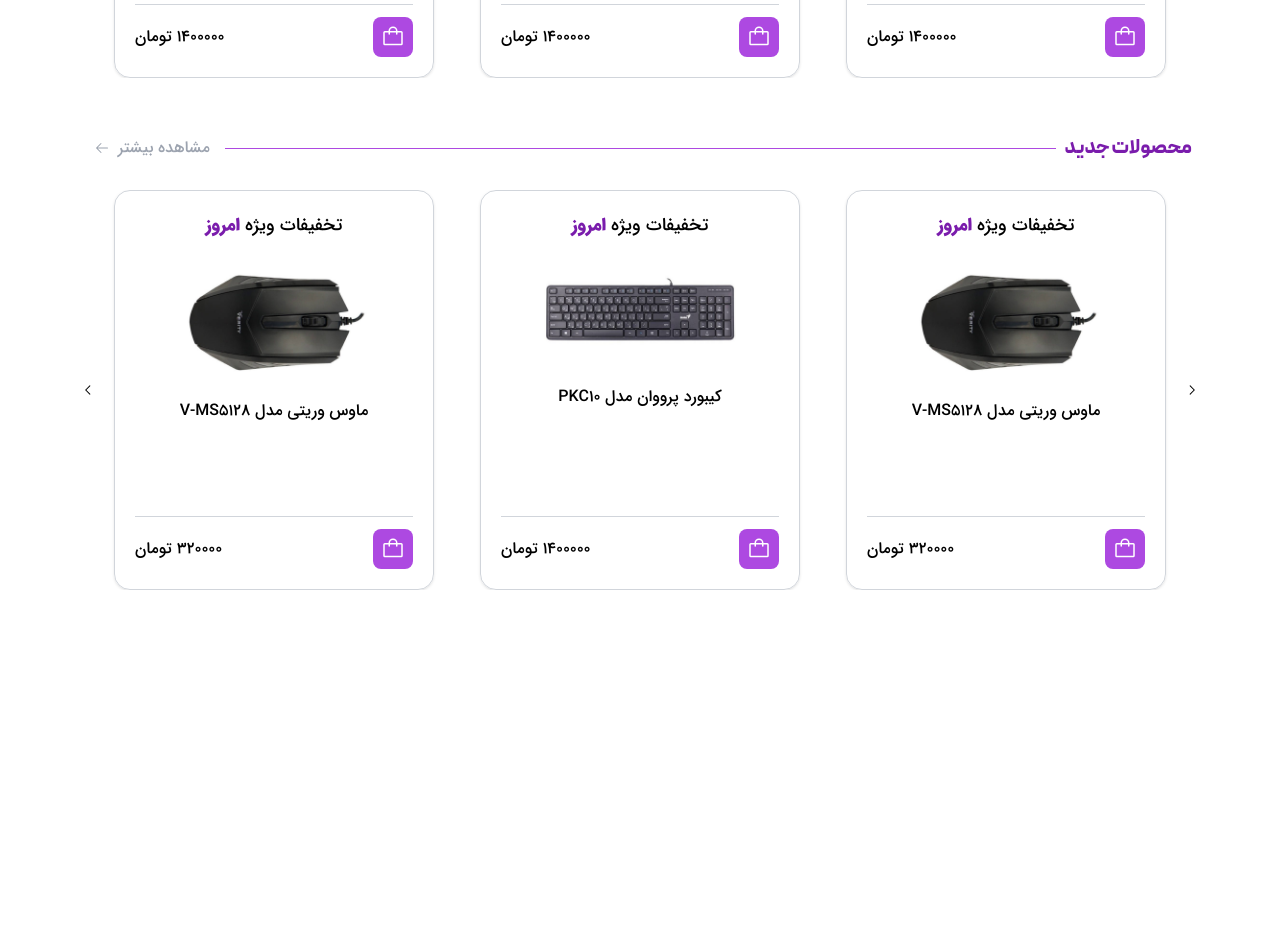
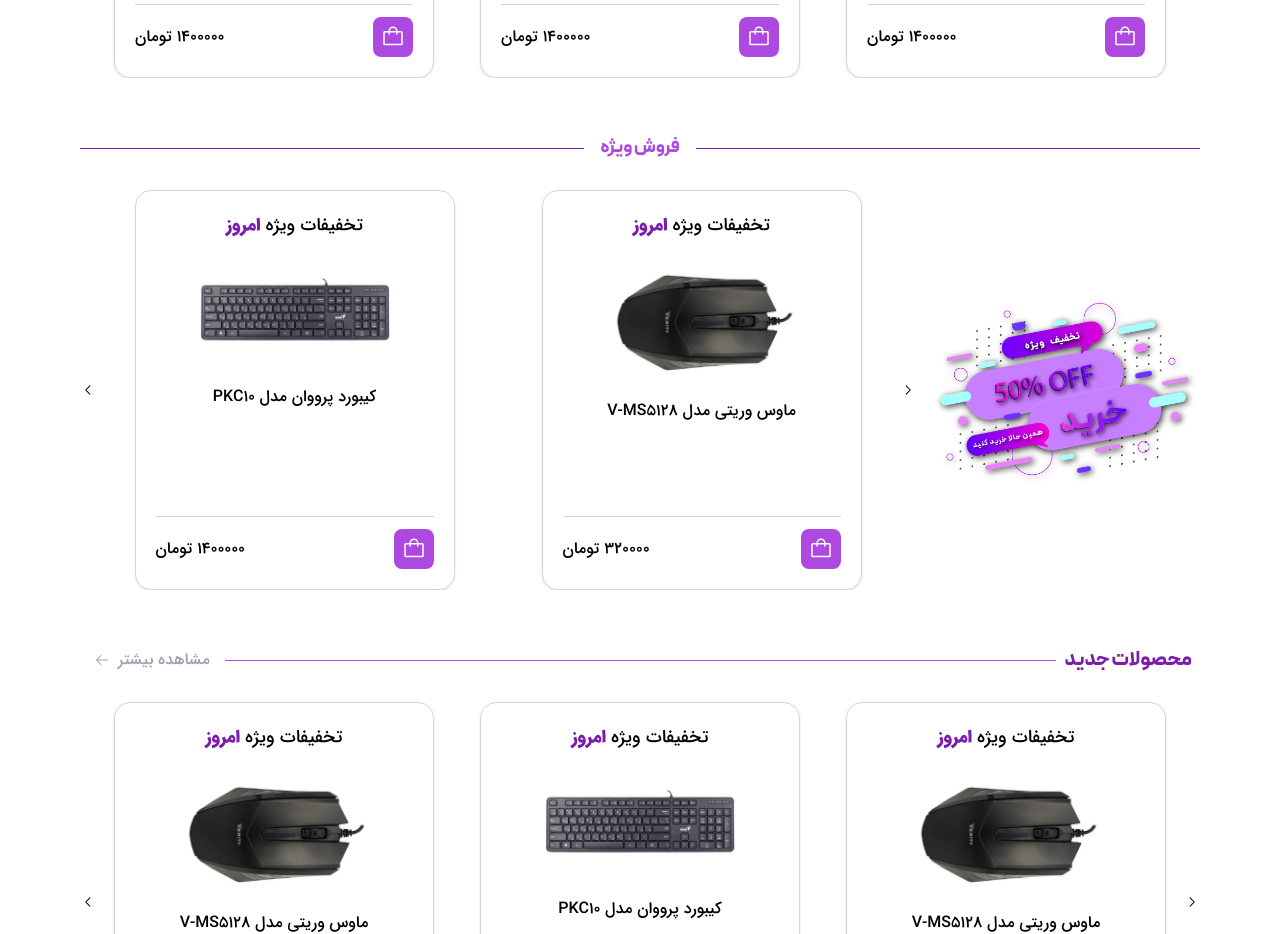
Before and after one commit to amir2002-js/nestnet-shop, a React (Vite) app: page / in a window 1280 px wide. Shown: the part 1300-2234 px from the top of the page. Built offline with nearby package versions, Linux system fonts and the light colour scheme.

Commit message:
update newProducts part

```diff
--- /dev/null
+++ b/src/Components/Affinity/Event2/Event2.jsx
@@ -0,0 +1,27 @@
+import Carousel from "../Swiper/Carousel.jsx";
+import Cart from "../Cart/Cart.jsx";
+
+function Event2({filteredData , totalWidth}) {
+    return (
+
+        <div className={`max-w-maxWidth grid lg:grid-cols-4 grid-cols-1 justify-between items-center gap-4 mt-7`}>
+            <div className={`flex items-center justify-center`}>
+                <img src="../../src/img/pic1.png" alt="img" className={` max-xmd:px-12 w-96 col-span-1`}/>
+            </div>
+
+            <div className={`items-center justify-between gap-4 hidden 2xl:flex col-span-3`}>
+                {filteredData.map(item => (
+                    <Cart key={item.id} name={item.name} price={item.price} url={item.url}/>
+                ))}
+            </div>
+
+            <div className={`2xl:hidden w-full flex col-span-3`}>
+                <Carousel id={5} swiperData={filteredData} numOfShow={totalWidth>770?2:1} />
+            </div>
+
+
+        </div>
+    );
+}
+
+export default Event2;
--- a/src/Components/Affinity/Header/Menu.jsx
+++ b/src/Components/Affinity/Header/Menu.jsx
@@ -8,7 +8,7 @@ import {
 import Groups from "./Groups.jsx";
 import {useState} from "react";
 
-function Menu(){
+function Menu({totalWidth}){
 
     const [disPlay , setDisPlay] = useState(false);
 
@@ -35,7 +35,7 @@ function Menu(){
 
                    </button>
                    {/* groups */}
-                   <Groups disPlay={disPlay}/>
+                   <Groups totalWidth={totalWidth} disPlay={disPlay}/>
                </li>
 
                {/*صفحه اصلی*/}
--- a/src/Components/Data/data.js
+++ b/src/Components/Data/data.js
@@ -1,70 +1,70 @@
 
 export const data = [
     {
-        isNew: false, rate: 4, price: 320000, url: "../../src/img/mouse.jpg",typeNumber: 1, type: "کالای دیجیتال ", description: "", id: 2, name: "ماوس وریتی مدل V-MS5128",
+        off: true, isNew: false, rate: 4, price: 320000, url: "../../src/img/mouse.jpg",typeNumber: 1, type: "کالای دیجیتال ", description: "", id: 2, name: "ماوس وریتی مدل V-MS5128",
     },
     {
-        isNew: false, rate: 4, price: 320000, url: "../../src/img/mouse.jpg",typeNumber: 1, type: "کالای دیجیتال ", description: "", id: 7, name: "ماوس وریتی مدل V-MS5128",
+        off: true, isNew: false, rate: 4, price: 320000, url: "../../src/img/mouse.jpg",typeNumber: 1, type: "کالای دیجیتال ", description: "", id: 7, name: "ماوس وریتی مدل V-MS5128",
     },
     {
-        isNew: false, rate: 4, price: 1400000, url: "../../src/img/keyBoard.jpg",typeNumber: 1, type: "کالای دیجیتال", description: "", id: 10, name: "کیبورد پرووان مدل PKC10",
+        off: true, isNew: false, rate: 4, price: 1400000, url: "../../src/img/keyBoard.jpg",typeNumber: 1, type: "کالای دیجیتال", description: "", id: 10, name: "کیبورد پرووان مدل PKC10",
     },
     {
-        isNew: false, rate: 4, price: 1400000, url: "../../src/img/keyBoard.jpg",typeNumber: 1, type: "کالای دیجیتال", description: "", id: 5, name: "کیبورد پرووان مدل PKC10",
+        off: true, isNew: false, rate: 4, price: 1400000, url: "../../src/img/keyBoard.jpg",typeNumber: 1, type: "کالای دیجیتال", description: "", id: 5, name: "کیبورد پرووان مدل PKC10",
     },
     {
-        isNew: true,rate: 4, price: 320000, url: "../../src/img/mouse.jpg",typeNumber: 1, type: "کالای دیجیتال ", description: "", id: 12, name: "ماوس وریتی مدل V-MS5128",
+        off: true, isNew: true,rate: 4, price: 320000, url: "../../src/img/mouse.jpg",typeNumber: 1, type: "کالای دیجیتال ", description: "", id: 12, name: "ماوس وریتی مدل V-MS5128",
     },
     {
-        isNew: true,rate: 4, price: 1400000, url: "../../src/img/keyBoard.jpg",typeNumber: 1, type: "کالای دیجیتال", description: "", id: 15, name: "کیبورد پرووان مدل PKC10",
+        off: false,isNew: true,rate: 4, price: 1400000, url: "../../src/img/keyBoard.jpg",typeNumber: 1, type: "کالای دیجیتال", description: "", id: 15, name: "کیبورد پرووان مدل PKC10",
     },
     {
-        isNew: true,rate: 4, price: 320000, url: "../../src/img/mouse.jpg",typeNumber: 1, type: "کالای دیجیتال ", description: "", id: 17, name: "ماوس وریتی مدل V-MS5128",
+        off: false,isNew: true,rate: 4, price: 320000, url: "../../src/img/mouse.jpg",typeNumber: 1, type: "کالای دیجیتال ", description: "", id: 17, name: "ماوس وریتی مدل V-MS5128",
     },
     {
-        isNew: true,rate: 4, price: 1400000, url: "../../src/img/keyBoard.jpg",typeNumber: 1, type: "کالای دیجیتال", description: "", id: 20, name: "کیبورد پرووان مدل PKC10",
+        off: false,isNew: true,rate: 4, price: 1400000, url: "../../src/img/keyBoard.jpg",typeNumber: 1, type: "کالای دیجیتال", description: "", id: 20, name: "کیبورد پرووان مدل PKC10",
     },
     {
-        isNew: true,rate:2, price: 1400000, url: "../../src/img/iMac.jpg",typeNumber: 2, type: "کامپیوتر و لوازم جانبی ", description: "", id: 19, name: "آی مک استوک A1311 I5 ویرایش شده با مشخصات فوق سرعتی",
+        off: false,isNew: true,rate:2, price: 1400000, url: "../../src/img/iMac.jpg",typeNumber: 2, type: "کامپیوتر و لوازم جانبی ", description: "", id: 19, name: "آی مک استوک A1311 I5 ویرایش شده با مشخصات فوق سرعتی",
     },
     {
-        isNew: true,rate:2, price: 1400000, url: "../../src/img/iMac.jpg",typeNumber: 2, type: "کامپیوتر و لوازم جانبی ", description: "", id: 4, name: "آی مک استوک A1311 I5 ویرایش شده با مشخصات فوق سرعتی",
+        off: false,isNew: true,rate:2, price: 1400000, url: "../../src/img/iMac.jpg",typeNumber: 2, type: "کامپیوتر و لوازم جانبی ", description: "", id: 4, name: "آی مک استوک A1311 I5 ویرایش شده با مشخصات فوق سرعتی",
     },
     {
-        isNew: false, rate:2, price: 1400000, url: "../../src/img/iMac.jpg",typeNumber: 2, type: "کامپیوتر و لوازم جانبی ", description: "", id: 9, name: "آی مک استوک A1311 I5 ویرایش شده با مشخصات فوق سرعتی",
+        off: true, isNew: false, rate:2, price: 1400000, url: "../../src/img/iMac.jpg",typeNumber: 2, type: "کامپیوتر و لوازم جانبی ", description: "", id: 9, name: "آی مک استوک A1311 I5 ویرایش شده با مشخصات فوق سرعتی",
     },
     {
-        isNew: false, rate:2, price: 1400000, url: "../../src/img/iMac.jpg",typeNumber: 2, type: "کامپیوتر و لوازم جانبی ", description: "", id: 14, name: "آی مک استوک A1311 I5 ویرایش شده با مشخصات فوق سرعتی",
+        off: true, isNew: false, rate:2, price: 1400000, url: "../../src/img/iMac.jpg",typeNumber: 2, type: "کامپیوتر و لوازم جانبی ", description: "", id: 14, name: "آی مک استوک A1311 I5 ویرایش شده با مشخصات فوق سرعتی",
     },
     {
-        isNew: false, rate:2, price: 1400000, url: "../../src/img/ssd.jpg",typeNumber: 3, type: "انواع کارت حافظه", description: "", id: 16, name: "کارت حافظه MicroSDHC بکسو UHS-I U1 سرعت 65MBps ظرفیت 16 گیگابایت",
+        off: true, isNew: false, rate:2, price: 1400000, url: "../../src/img/ssd.jpg",typeNumber: 3, type: "انواع کارت حافظه", description: "", id: 16, name: "کارت حافظه MicroSDHC بکسو UHS-I U1 سرعت 65MBps ظرفیت 16 گیگابایت",
     },
     {
-        isNew: false, rate:2, price: 1400000, url: "../../src/img/ram.jpg",typeNumber: 3, type: "انواع کارت حافظه", description: "", id: 6, name: "رم دسکتاپ DDR4 تک کاناله 2666 مگاهرتز کروشیال ظرفیت 8 گیگابایت",
+        off: true, isNew: false, rate:2, price: 1400000, url: "../../src/img/ram.jpg",typeNumber: 3, type: "انواع کارت حافظه", description: "", id: 6, name: "رم دسکتاپ DDR4 تک کاناله 2666 مگاهرتز کروشیال ظرفیت 8 گیگابایت",
     },
     {
-        isNew: false, rate:2, price: 1400000, url: "../../src/img/ram.jpg",typeNumber: 3, type: "انواع کارت حافظه", description: "", id: 1, name: "رم دسکتاپ DDR4 تک کاناله 2666 مگاهرتز کروشیال ظرفیت 8 گیگابایت",
+        off: true, isNew: false, rate:2, price: 1400000, url: "../../src/img/ram.jpg",typeNumber: 3, type: "انواع کارت حافظه", description: "", id: 1, name: "رم دسکتاپ DDR4 تک کاناله 2666 مگاهرتز کروشیال ظرفیت 8 گیگابایت",
     },
     {
-        isNew: false, rate:2, price: 1400000, url: "../../src/img/ram.jpg",typeNumber: 3, type: "انواع کارت حافظه", description: "", id: 11, name: "رم دسکتاپ DDR4 تک کاناله 2666 مگاهرتز کروشیال ظرفیت 8 گیگابایت",
+        off: true, isNew: false, rate:2, price: 1400000, url: "../../src/img/ram.jpg",typeNumber: 3, type: "انواع کارت حافظه", description: "", id: 11, name: "رم دسکتاپ DDR4 تک کاناله 2666 مگاهرتز کروشیال ظرفیت 8 گیگابایت",
     },
     {
-        isNew: true, rate:5 , price: 1400000, url: "../../src/img/headset.jpg",typeNumber:4, type: "هدفون، هدست ", description: "", id: 3, name: "هدست بلوتوث تسکو مدل TH5398",
+        off: true, isNew: true, rate:5 , price: 1400000, url: "../../src/img/headset.jpg",typeNumber:4, type: "هدفون، هدست ", description: "", id: 3, name: "هدست بلوتوث تسکو مدل TH5398",
     },
     {
-        isNew: true, rate:5 , price: 1400000, url: "../../src/img/headset.jpg",typeNumber:4, type: "هدفون، هدست ", description: "", id: 8, name: "هدست بلوتوث تسکو مدل TH5398",
+        off: true, isNew: true, rate:5 , price: 1400000, url: "../../src/img/headset.jpg",typeNumber:4, type: "هدفون، هدست ", description: "", id: 8, name: "هدست بلوتوث تسکو مدل TH5398",
     },
     {
-        isNew: true, rate:5 , price: 1400000, url: "../../src/img/headset.jpg",typeNumber:4, type: "هدفون، هدست ", description: "", id: 13, name: "هدست بلوتوث تسکو مدل TH5398",
+        off: true, isNew: true, rate:5 , price: 1400000, url: "../../src/img/headset.jpg",typeNumber:4, type: "هدفون، هدست ", description: "", id: 13, name: "هدست بلوتوث تسکو مدل TH5398",
     },
     {
-        isNew: true, rate:5 , price: 1400000, url: "../../src/img/headset.jpg",typeNumber:4, type: "هدفون، هدست ", description: "", id: 18, name: "هدست بلوتوث تسکو مدل TH5398",
+        off: true, isNew: true, rate:5 , price: 1400000, url: "../../src/img/headset.jpg",typeNumber:4, type: "هدفون، هدست ", description: "", id: 18, name: "هدست بلوتوث تسکو مدل TH5398",
     },
     {
-        isNew: true, rate:5 , price: 1450000, url: "../../src/img/modem.jpg",typeNumber:5, type: "تجهیزات شبکه", description: "", id: 21, name: "مودم روتر ADSL2 Plus بی‌سیم N300 تی پی-لینک مدل TD-W8961N",
+        off: true, isNew: true, rate:5 , price: 1450000, url: "../../src/img/modem.jpg",typeNumber:5, type: "تجهیزات شبکه", description: "", id: 21, name: "مودم روتر ADSL2 Plus بی‌سیم N300 تی پی-لینک مدل TD-W8961N",
     },
     {
-        isNew: true, rate:5 , price: 2450000, url: "../../src/img/modem2.jpg",typeNumber:5, type: "تجهیزات شبکه", description: "", id: 22, name: "مودم روتر بی سیم ADSL2 Plus و VDSL2 دی لینک مدل DSL-224",
+        off: true, isNew: true, rate:5 , price: 2450000, url: "../../src/img/modem2.jpg",typeNumber:5, type: "تجهیزات شبکه", description: "", id: 22, name: "مودم روتر بی سیم ADSL2 Plus و VDSL2 دی لینک مدل DSL-224",
     },
 ]
 
--- a/src/Components/Pages/Home/Home.jsx
+++ b/src/Components/Pages/Home/Home.jsx
@@ -6,15 +6,29 @@ import Banner from "./Banner/Banner.jsx";
 import Access from "./Access/Access.jsx";
 import TopProducts from "./TopProducts/TopProducts.jsx";
 import NewProducts from "./NewProducts/NewProducts.jsx";
+import {useEffect, useState} from "react";
+import OffSale from "./OffSale/OffSale.jsx";
 
 const Home = () => {
+    const [totalWidth , setTotalWidth] = useState(window.innerWidth);
+
+    useEffect(() => {
+        const handleResize = () => {
+            setTotalWidth(window.innerWidth);
+        }
+
+        return () =>{
+            window.addEventListener("resize" , handleResize)
+        }
+    } , [])
+
     return (
         <div className={`mb-96`}>
             {/*head*/}
             <div className={`mt-5 flex items-start justify-between gap-3 w-full`}>
                 <div className={`flex flex-col w-full`}>
                 <Header />
-                <Menu />
+                <Menu totalWidth={totalWidth} />
                 </div>
                 <span className={`max-lg:hidden`}>
                     <ShoppingCartButton />
@@ -34,12 +48,16 @@ const Home = () => {
 
             {/*top products*/}
             <div className={`mt-14`}>
-                <TopProducts />
+                <TopProducts totalWidth={totalWidth} />
+            </div>
+
+            <div className={`mt-14`}>
+                <OffSale totalWidth={totalWidth} />
             </div>
 
             {/*new products*/}
             <div className={`mt-14`}>
-                <NewProducts />
+                <NewProducts totalWidth={totalWidth} />
             </div>
         </div>
     );
--- a/src/Components/Pages/Home/NewProducts/NewProducts.jsx
+++ b/src/Components/Pages/Home/NewProducts/NewProducts.jsx
@@ -1,13 +1,13 @@
 import Event from "../../../Affinity/Event/Event.jsx";
 import {data} from "../../../Data/data.js";
 
-function NewProducts(props) {
+function NewProducts({totalWidth}) {
     const newData = data.filter(item => {
         return item.isNew;
     })
     return (
         <div>
-            <Event idSwiper={2} title={"محصولات جدید"} filteredData={newData} />
+            <Event idSwiper={2} title={"محصولات جدید"} filteredData={newData} totalWidth={totalWidth} />
         </div>
     );
 }
--- /dev/null
+++ b/src/Components/Pages/Home/OffSale/OffSale.jsx
@@ -0,0 +1,19 @@
+import Event2 from "../../../Affinity/Event2/Event2.jsx";
+import {data} from "../../../Data/data.js";
+import {useState} from "react";
+
+function OffSale({totalWidth}) {
+    const [newData, setNewData] = useState(data.filter(item => item.isNew).slice(0,3))
+    return (
+        <div>
+            <div className={`flex justify-center items-center gap-4`}>
+                <span className={`h-px bg-primaryLight flex-grow`}></span>
+                <p className={`text-lg font-peydaBold text-secondaryDark`}>فروش ویژه</p>
+                <span className={`h-px bg-primaryLight flex-grow`}></span>
+            </div>
+            <Event2 idSwiper={4} filteredData={newData} totalWidth={totalWidth} />
+        </div>
+    );
+}
+
+export default OffSale;
--- a/src/Components/Pages/Home/TopProducts/TopProducts.jsx
+++ b/src/Components/Pages/Home/TopProducts/TopProducts.jsx
@@ -1,14 +1,14 @@
 import {data} from "../../../Data/data.js";
 import Event from "../../../Affinity/Event/Event.jsx";
 
-function TopProducts() {
+function TopProducts({totalWidth}) {
 
     const newData = data.filter(item => {
         return item.rate > 4 ;
     })
 
     return (
-        <Event idSwiper={1} title={"محصولات منتخب"} filteredData={newData} />
+        <Event idSwiper={1} title={"محصولات منتخب"} filteredData={newData} totalWidth={totalWidth} />
     )
 }
 
--- a/tailwind.config.js
+++ b/tailwind.config.js
@@ -36,7 +36,8 @@ export default {
         "peydaBold" : "peydaBold",
     },
       maxWidth:{
-          maxWidth: "1600px"
+          maxWidth: "1600px",
+          95 :"380"
       },
     extend: {
       colors: {
```
Also changed, not shown: src/Components/Affinity/Event/Event.jsx (+1 -17 lines), src/Components/Affinity/Header/Groups.jsx (+7 -6 lines), src/img/pic1.png (added).
